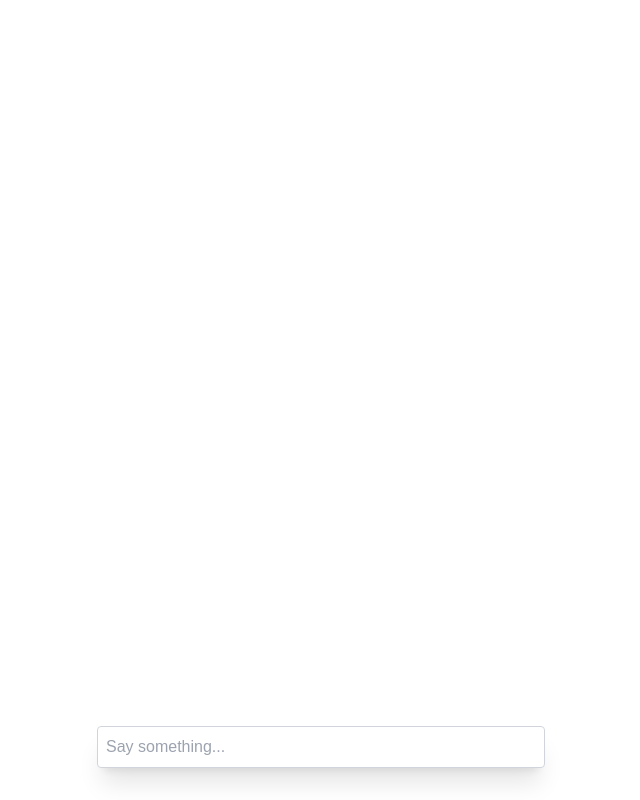
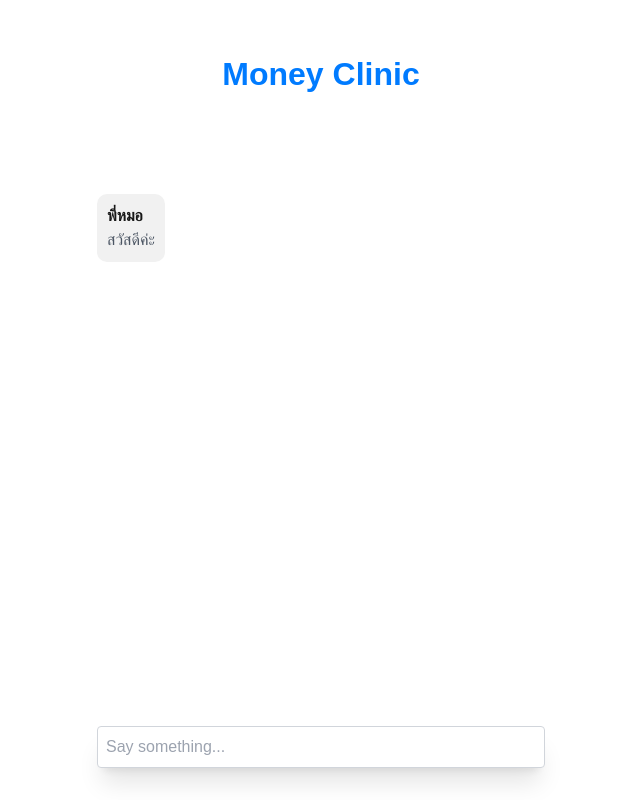
Before and after one commit to Fai/MoneyCoachLLM, a Next.js app in the folder web/: page /chat in a window 1280 px wide. Shown: the whole page, without its empty margins (319-959 px from the left). Built offline with nearby package versions, Linux system fonts and the light colour scheme.

Commit message:
add initial message

```diff
--- a/web/app/chat/page.tsx
+++ b/web/app/chat/page.tsx
@@ -1,16 +1,32 @@
 'use client';
-import React from 'react';
+import React, { useState } from 'react';
 import { useCustomChat } from './useCustomChat';
+import { useChat } from 'ai/react';
 import './style.css';
 
 export default function Chat() {
-  const { messages, input, handleInputChange, handleSubmit } = useCustomChat();
+  // const { messages, input, handleSubmit, handleInputChange, isLoading } =
+  //   useChat({
+  //     // api: '/api/chat?protocol=text',
+  //     streamProtocol: 'text',
+  //   });
+  const { messages, input, handleSubmit, handleInputChange } = useCustomChat();
+  const [ startMessage, setStartMessage ] = React.useState('สวัสดีค่ะ');
+
   return (
-    <div className="flex flex-col w-full max-w-md py-24 mx-auto stretch">
+    <>
+      <div className="header">
+          <h1>Money Clinic</h1>
+      </div>
+      <div className="flex flex-col w-full max-w-md py-24 mx-auto stretch chat">
+        <div className='message aiMessage'>
+          <div className='message-role font-bold'>พี่หมอ</div>
+          <div className='message-content text-gray-600'>{ startMessage }</div>
+        </div>
         {messages.map(m => (
           <div key={m.id} className={`message ${m.role === 'user' ? 'userMessage' : 'aiMessage'}`}>
-          <div className='font-bold'>{m.role === 'user' ? 'User: ' : 'AI: '}</div>
-          <div className='text-gray-600'>{m.content}</div>
+            <div className='message-role font-bold'>{m.role === 'user' ? 'คนไข้' : 'พี่หมอ'}</div>
+            <div className='message-content text-gray-600'>{m.content}</div>
           </div>
         ))}
 
@@ -23,5 +39,6 @@ export default function Chat() {
           />
         </form>
       </div>
+    </>
   );
 }
--- a/web/app/chat/style.css
+++ b/web/app/chat/style.css
@@ -1,3 +1,11 @@
+.header h1 {
+  font-size: xx-large;
+  font-weight: bold;
+  color: #007bff;
+  text-align: center;
+  margin-top: 50px;
+}
+
 .message {
     display: flex;
     flex-direction: column;
@@ -6,11 +14,16 @@
 
   .userMessage {
     align-self: flex-end;
-    background-color: #e1ffc7;
+    background-color: #65aefc;
+    color: white;
     padding: 10px;
     border-radius: 10px;
     max-width: 70%;
     word-wrap: break-word;
+  }
+
+  .userMessage .message-content {
+    color: white;
   }
 
   .aiMessage {
--- a/web/app/page.tsx
+++ b/web/app/page.tsx
@@ -105,7 +105,7 @@ const Home: React.FC<HomeProps> = () => {
   return (
     <>
       <div className={styles.header}>
-        <h1>Money Coach</h1>
+        <h1>Money Clinic</h1>
       </div>
       {(cluster === '') && (
         <div className={styles.formGroup} id="userInformation">
```
Also changed, not shown: web/app/assets/money.png (added). Lines whose indentation alone changed are shown as unchanged.
